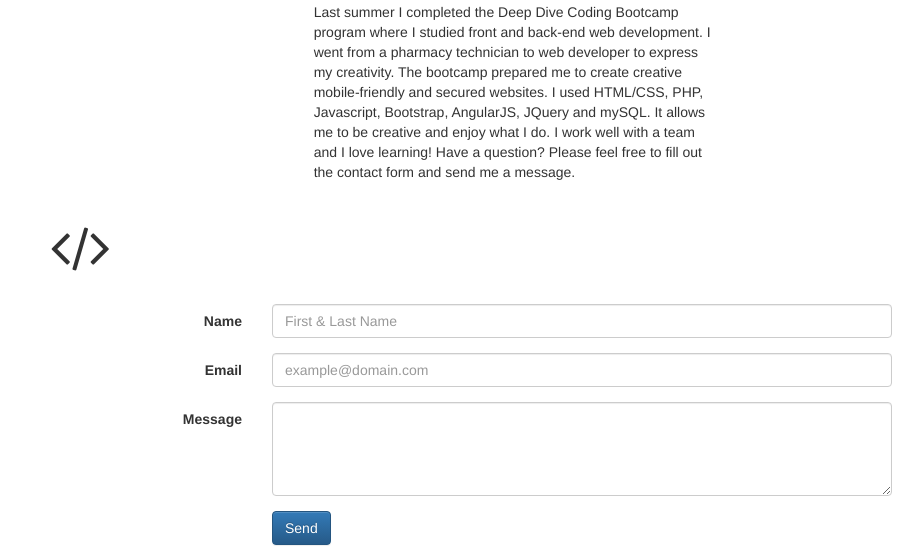
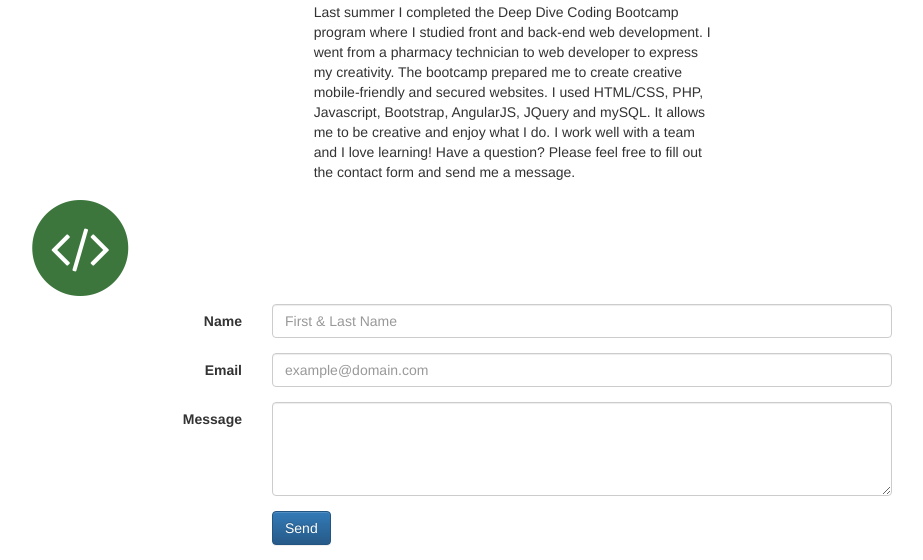
Before and after one commit to d-peshlakai/diane-pwp, a PHP site: page / in a window 1280 px wide. Shown: the part 158-718 px from the top of the page, without its empty margins (123-1046 px from the left). Run offline with PHP 8.4, Linux system fonts and the light colour scheme; some libraries are stand-ins or nearby versions; some web fonts are replaced.

Commit message:
changed icon background circle to green

```diff
--- a/public/index.php
+++ b/public/index.php
@@ -148,7 +148,8 @@
 					<div class="row text-center">
 						<div class="col-md-4">
 							<span class="fa-stack fa-4x">
-							<i class="fa fa-code" aria-hidden="true"></i>
+								<i class="fa fa-circle fa-stack-2x text-success"></i>
+							<i class="fa fa-code fa-stack-1x fa-inverse"></i>
 							</span>
 						</div>
 					</div>
```
